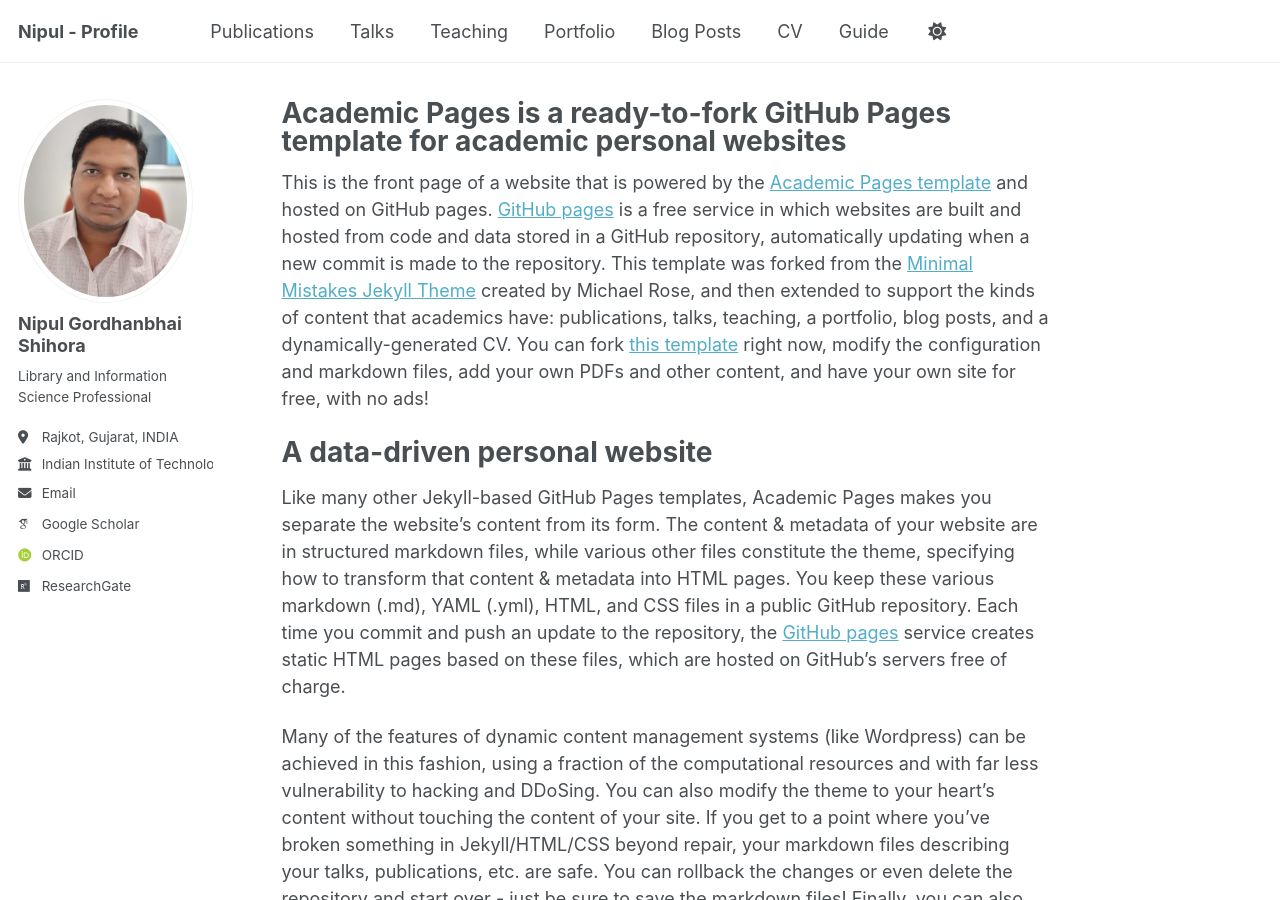
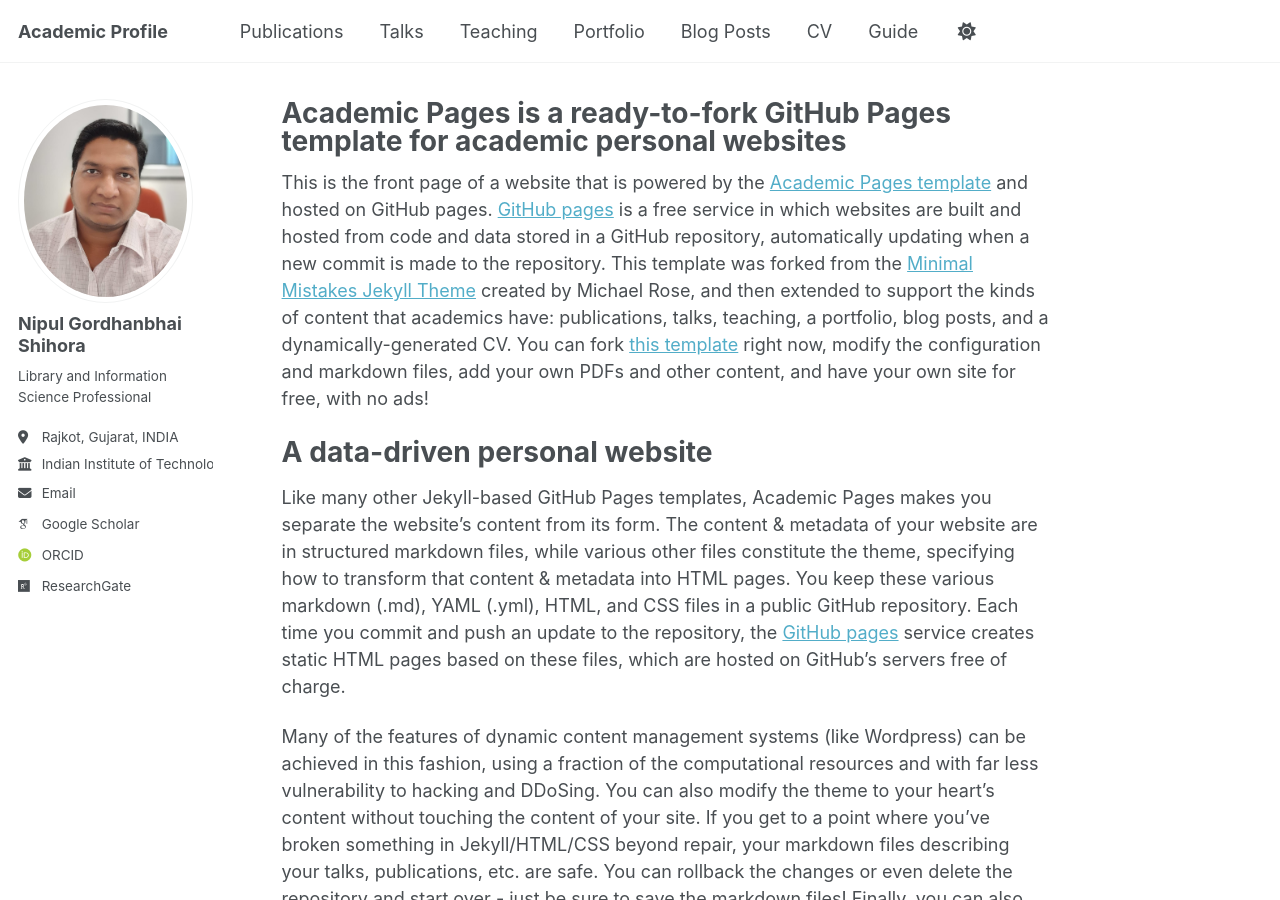
Before and after one commit to nipulshihora/nipulshihora.github.io, a Jekyll site: the page built from _pages/about.md, in a window 1280 px wide and 900 px high. Built offline with Jekyll 4.4.1, drawn with Linux system fonts in a browser that asks for light colours; some web fonts are replaced.

Commit message:
Update _config.yml

```diff
--- a/_config.yml
+++ b/_config.yml
@@ -9,7 +9,7 @@
 # Basic Site Settings
 locale                   : "en-US"
 site_theme               : "default"
-title                    : "Nipul - Profile"
+title                    : "Academic Profile"
 title_separator          : "-"
 name                     : &name "Nipul"
 description              : &description "personal description"
```
